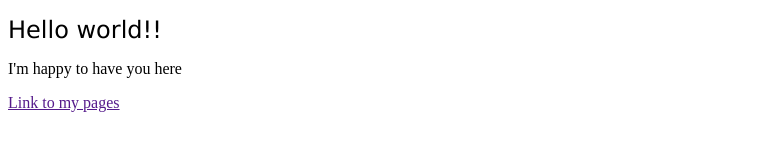
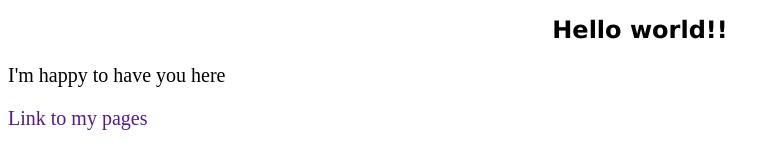
Before and after one commit to Daffys15/Daffys15.github.io, a plain HTML site: page index.html in a window 1280 px wide. Shown: the whole page, without its empty margins (0-780 px from the left). Drawn offline with Linux system fonts and the light colour scheme.

Commit message:
adding more styling

```diff
--- a/index.html
+++ b/index.html
@@ -6,8 +6,22 @@
     <style>
         h1 {
             font-size: x-large;
-            font-weight: lighter;
+            font-weight: bolder;
             font-family: Verdana, Geneva, Tahoma, sans-serif;
+            text-align: center;
+        }
+
+        p {
+            font-size: 20px;
+        }
+
+        a {
+            text-decoration: none;
+            font-size: 20px;
+        }
+
+        a:hover {
+            color: beige;
         }
     </style>
 </head>
```
